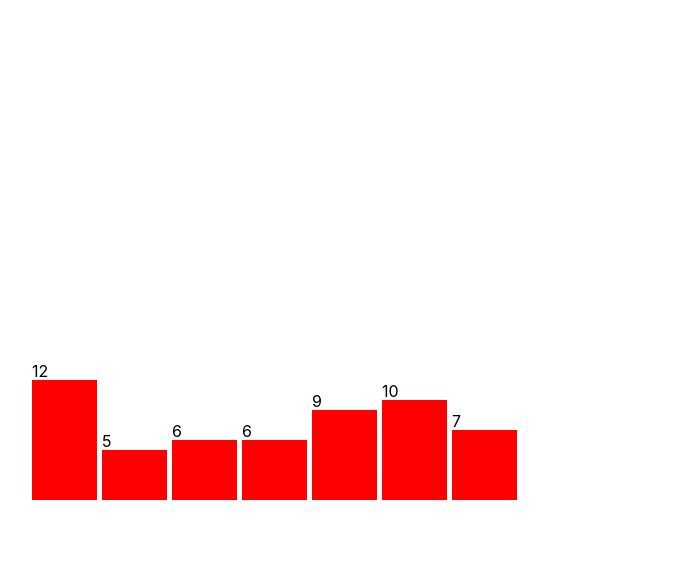
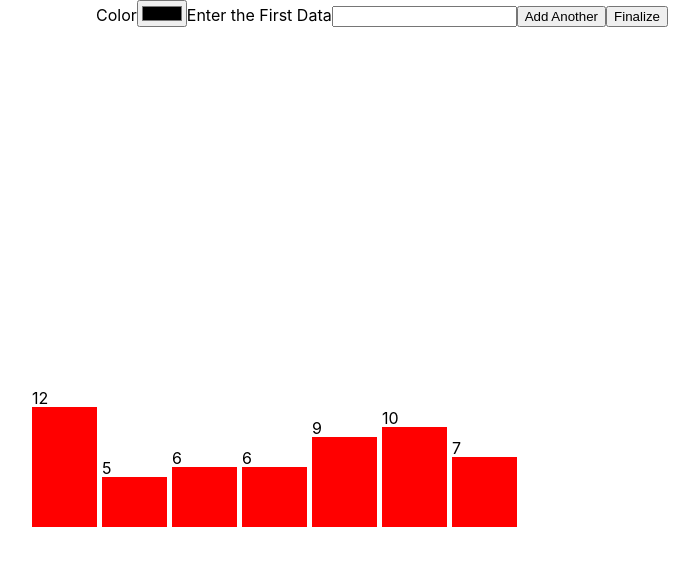
Before and after one commit to fallwall/overkill-barchart, a React (Create React App) app: page / in a window 1280 px wide. Shown: the top 566 px of the page, without its empty margins (258-957 px from the left). Built offline with nearby package versions, Linux system fonts and the light colour scheme.

Commit message:
form-add field

```diff
--- a/src/App.css
+++ b/src/App.css
@@ -1,3 +1,8 @@
 * {
   text-align: center;
+
 }
+
+input, button {
+  display: inline-block;
+}
--- a/src/App.jsx
+++ b/src/App.jsx
@@ -1,5 +1,6 @@
 import React, { Component } from 'react';
 import BarChart from './components/BarChart';
+import Form from './components/Form';
 
 import './App.css';
 
@@ -18,6 +19,7 @@ export default class App extends Component {
   render() {
     return (
       <div>
+        <Form />
         <BarChart
           data={this.state.data}
           width={this.state.width}
--- /dev/null
+++ b/src/components/Form.jsx
@@ -0,0 +1,30 @@
+import React, { useState } from 'react';
+
+export default function Form() {
+  const [count, setCount] = useState(0);
+
+  const addField = (ev) => {
+    ev.preventDefault();
+    setCount(count + 1)
+  }
+
+  return (
+    <div>
+      <form>
+        <label htmlFor="color">Color</label>
+        <input type="color" name="color" />
+        <label htmlFor="data1">Enter the First Data</label>
+        <input type="number" name="data1" />
+        <button onClick={addField}>Add Another</button>
+        {Array(count).fill("field").map((form, i) =>
+          <>
+            <label htmlFor={`data${i}`}>Enter the Another Data</label>
+            <input type="number" name={`data${i}`} />
+            <button onClick={addField}>Add Another</button>
+          </>
+        )}
+        <button>Finalize</button>
+      </form>
+    </div>
+  )
+}
```
